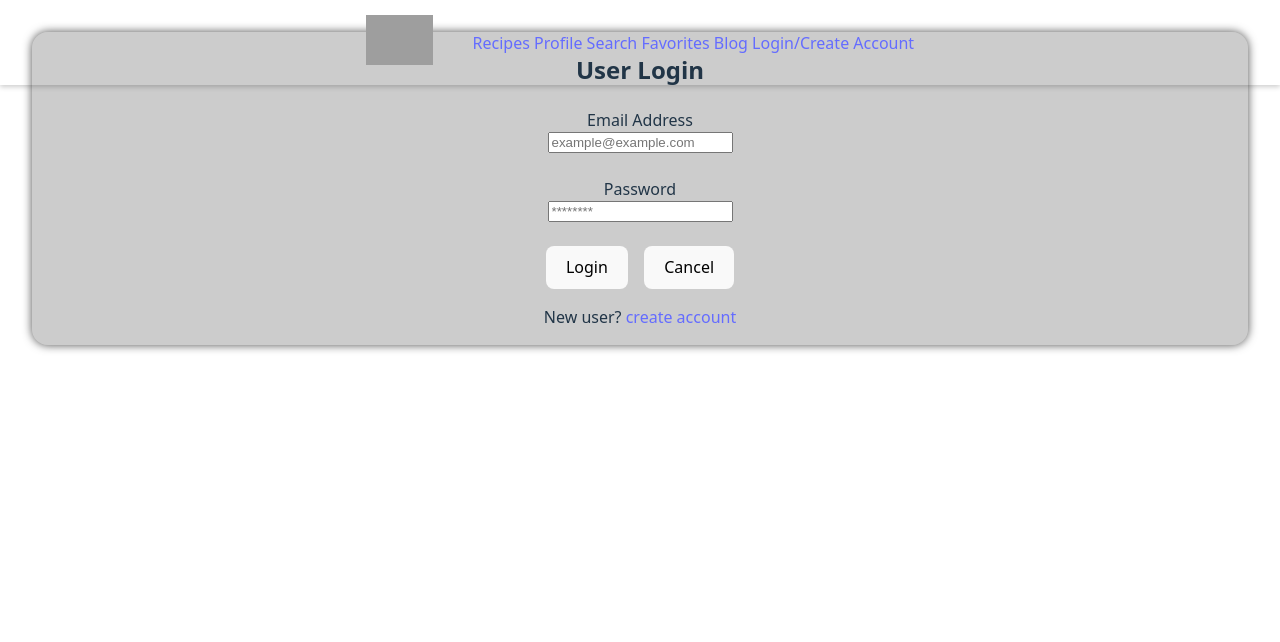
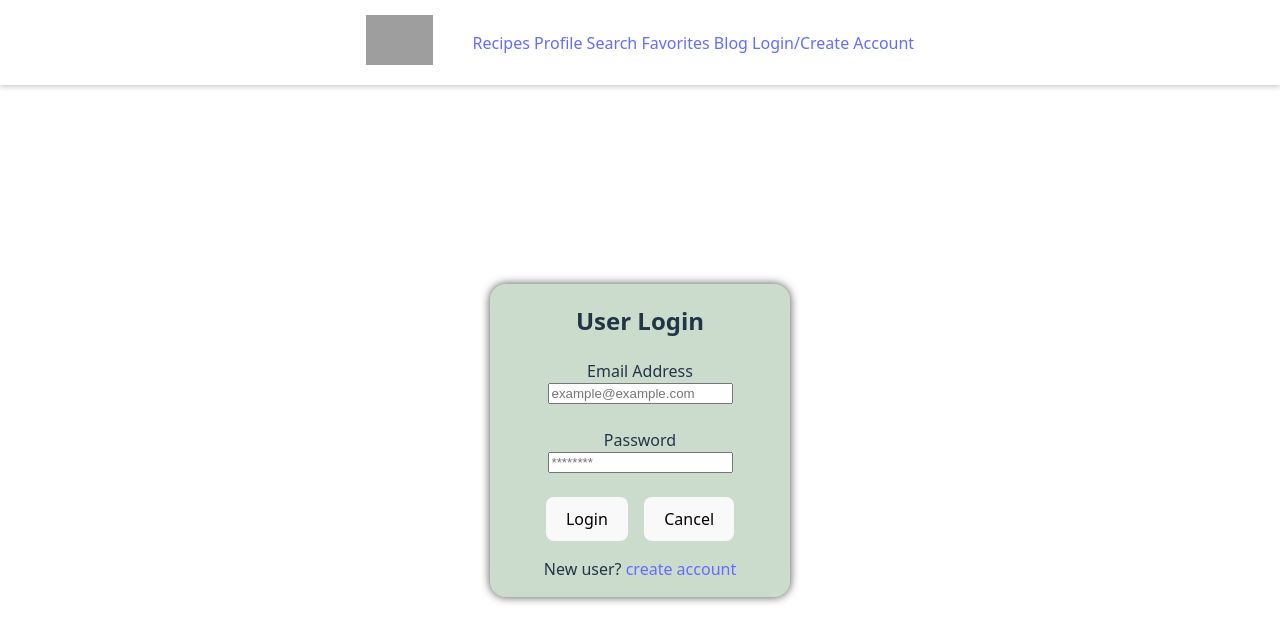
Before and after one commit to nikinclass/RecipeBookProject, a React (Vite) app in the folder app/: page /login in a window 1280 px wide. Shown: the top 642 px of the page. Built offline with nearby package versions, Linux system fonts and the light colour scheme; grey boxes are pictures that could not be loaded.

Commit message:
fixes some css display issues

```diff
--- a/app/components/Navbar.css
+++ b/app/components/Navbar.css
@@ -1,4 +1,5 @@
 .navbar {
+    grid-area: header;
     display: flex;
     flex-direction: row;
     align-items: center;
--- a/app/styles/Account.css
+++ b/app/styles/Account.css
@@ -1,10 +1,11 @@
 .account-form {
+  grid-area: main-content;
   display: flex;
   flex-direction: column;
   flex-wrap: wrap;
   min-height: 200px;
-  min-width: 300px;
-  background-color: rgba(0,0,0,0.2);
+  width: 300px;
+  background-color: rgba(0,80,0,0.2);
   box-shadow: 0px 0px 10px rgba(0,0,0,0.7);
   /* border: 5px solid; */
   /* border-image-slice: 1;
@@ -12,6 +13,8 @@
   border-radius: 1em;
   justify-content: center;
   align-items: center;
+  justify-self: center;
+  align-self: center;
 }
 
 .account-form label{
--- a/app/styles/App.css
+++ b/app/styles/App.css
@@ -1,5 +1,8 @@
 #root {
   margin: 0 auto;
-  padding: 2rem;
+  /* padding: 2rem; */
   text-align: center;
+  display: grid;
+  grid-template-rows: 10vh 90vh;
+  grid-template-areas: "header" "main-content";
 }
--- a/app/styles/Home.css
+++ b/app/styles/Home.css
@@ -1,4 +1,5 @@
 .home {
+  grid-area: main-content;
   display: grid;
   grid-template-columns: 1fr 9fr;
   grid-template-areas: 'side main';
--- a/app/styles/Recipes.css
+++ b/app/styles/Recipes.css
@@ -4,7 +4,12 @@
     align-items: flex-start;
     padding: 20px;
 } */
- .recipesTitle{
+
+.recipes-container {
+    grid-area: main-content;
+}
+
+.recipesTitle{
     display: block;
     margin: 10px;
     margin-top: 50px;
```
